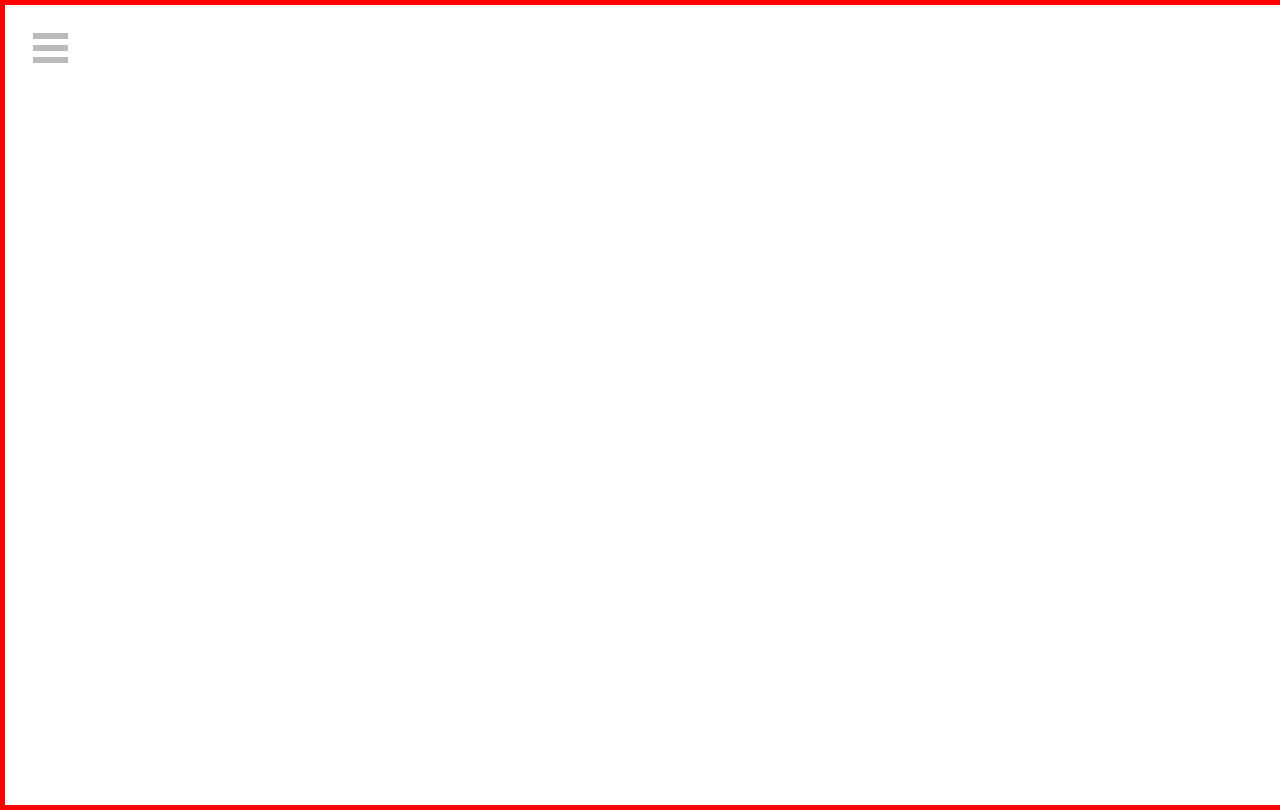
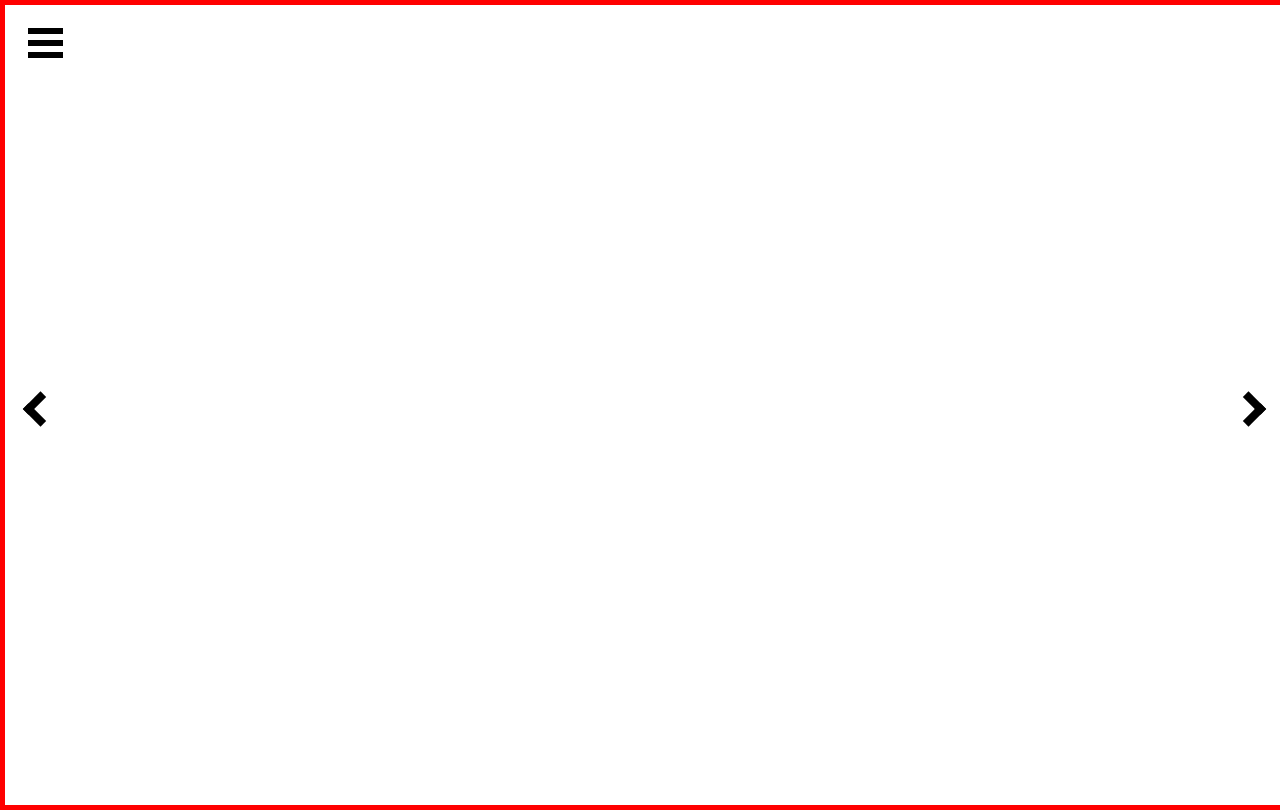
Before and after one commit to Stygain/css-loaders, a React (Create React App) app: page / in a window 1280 px wide. Shown: the top 810 px of the page. Built offline with nearby package versions, Linux system fonts and the light colour scheme.

Commit message:
Played around with a menu, didn't work too well, worked on adding arrows in to control carousel navigation.

```diff
--- a/package.json
+++ b/package.json
@@ -9,6 +9,7 @@
     "@testing-library/user-event": "^7.2.1",
     "react": "^16.12.0",
     "react-dom": "^16.12.0",
+    "react-router-dom": "^5.1.2",
     "react-scripts": "3.3.1"
   },
   "scripts": {
--- a/src/App.js
+++ b/src/App.js
@@ -1,4 +1,7 @@
-import React from 'react';
+/** @jsx jsx */
+import { jsx, css } from '@emotion/core';
+import { useState } from 'react';
+
 import PulseBar1 from './loaders/pulseBar1.js';
 import PulseBar2 from './loaders/pulseBar2.js';
 import PulseBubble1 from './loaders/pulseBubble1.js';
@@ -8,13 +11,27 @@ import Rect1 from './loaders/rect1.js';
 import Rect2 from './loaders/rect2.js';
 import CircleRotate from './loaders/circleRotate.js';
 
+import HamburgerX from './hamburgerX.js';
+import Menu from './menu.js';
+
 
 import Carousel from './carousel.js';
 
 
 function App() {
+  const [clicked, setClicked] = useState(false);//temp set to false
+  const hamburgerStyle = css`
+    position: relative;
+    top: 20px;
+    left: 20px;
+    z-index: 2;
+  `;
   return (
     <div>
+  	  <div css={hamburgerStyle}>
+        <HamburgerX click={clicked} clickhandler={setClicked}/>
+      </div>
+      {/* <Menu click={clicked}/> */}
       <Carousel />
     </div>
   );
--- a/src/carousel.js
+++ b/src/carousel.js
@@ -1,7 +1,5 @@
 /** @jsx jsx */
 import { jsx, css } from '@emotion/core';
-
-import HamburgerX from './hamburgerX.js';
 
 
 function Carousel() {
@@ -12,16 +10,58 @@ function Carousel() {
     left: 0;
     width: 100%;
     height: 100%;
-  `;
-  const hamburgerStyle = css`
-    position: relative;
-    top: 20px;
-    left: 20px;
+    z-index: -1;
+
+    .button-container {
+      ${'' /* border: 1px solid green; */}
+
+      position: absolute;
+      top: 48%;
+      width: 40px;
+      height: 40px;
+
+      cursor: pointer;
+    }
+
+    .button-container.left {
+      left: 10px;
+    }
+
+    .button-container.right {
+      right: 10px;
+    }
+
+    .arrow {
+      width: 25px;
+      height: 8px;
+      background-color: #000;
+    }
+
+    .arrow.top.right {
+      transform: translateY(10px) translateX(7px) rotate(45deg);
+    }
+
+    .arrow.bot.right {
+      transform: translateY(14px) translateX(7px) rotate(-45deg);
+    }
+
+    .arrow.top.left {
+      transform: translateY(10px) translateX(7px) rotate(-45deg);
+    }
+
+    .arrow.bot.left {
+      transform: translateY(14px) translateX(7px) rotate(45deg);
+    }
   `;
   return (
     <div css={styling}>
-  	  <div css={hamburgerStyle}>
-        <HamburgerX />
+      <div className="button-container right">
+        <div className="arrow top right"></div>
+        <div className="arrow bot right"></div>
+      </div>
+      <div className="button-container left">
+        <div className="arrow top left"></div>
+        <div className="arrow bot left"></div>
       </div>
   	</div>
   );
--- a/src/hamburgerX.js
+++ b/src/hamburgerX.js
@@ -1,9 +1,7 @@
 /** @jsx jsx */
 import { jsx, css } from '@emotion/core';
-import { useState } from 'react';
 
-function HamburgerX() {
-  const [clicked, setClicked] = useState(false);
+function HamburgerX(props) {
   const styling = css`
     width: 35px;
     height: 30px;
@@ -20,31 +18,31 @@ function HamburgerX() {
     div {
       width: 35px;
       height: 6px;
-      background-color: #BBB;
+      background-color: #000;
       transition: 0.3s cubic-bezier(.69,-0.36,.32,1.35);
     }
 
     div:nth-child(1).change {
       transform: translateY(12px) scale(1.2) rotate(-135deg);
-      background-color: #BBB;
+      background-color: #000;
     }
     div:nth-child(2).change {
       opacity: 0;
     }
     div:nth-child(3).change {
       transform: translateY(-12px) scale(1.2) rotate(135deg);
-      background-color: #BBB;
+      background-color: #000;
     }
   `;
   return (
     <div css={styling} onClick={
         () => {
-          setClicked(!clicked)
+          props.clickhandler(!props.click)
         }
       }>
-  	  <div className={clicked ? "change" : ""}></div>
-  	  <div className={clicked ? "change" : ""}></div>
-  	  <div className={clicked ? "change" : ""}></div>
+  	  <div className={props.click ? "change" : ""}></div>
+  	  <div className={props.click ? "change" : ""}></div>
+  	  <div className={props.click ? "change" : ""}></div>
   	</div>
   );
 }
--- a/src/index.js
+++ b/src/index.js
@@ -4,19 +4,21 @@ import ReactDOM from 'react-dom';
 import App from './App';
 import * as serviceWorker from './serviceWorker';
 import { jsx, Global, css } from '@emotion/core';
+import { BrowserRouter } from 'react-router-dom';
 
 const globalStyles = css`
   body {
     margin: 0;
     height: 100%;
-    overflow: hidden;
   }
 `;
 
 ReactDOM.render(
   <div>
     <Global styles={globalStyles} />
-    <App />
+    <BrowserRouter>
+      <App />
+    </BrowserRouter>
   </div>, document.getElementById('root'));
 
 // If you want your app to work offline and load faster, you can change
--- /dev/null
+++ b/src/menu.js
@@ -0,0 +1,104 @@
+/** @jsx jsx */
+import { jsx, css } from '@emotion/core';
+import { NavLink } from 'react-router-dom';
+
+function Menu(props) {
+  const styling = css`
+    position: absolute;
+    top: 20px;
+    left: 20px;
+    width: 47px;
+    height: 44px;
+    z-index: 1;
+    opacity: 0%;
+    background-color: #ABABAB;
+    text-align: center;
+    margin: 0;
+
+    transition: border-radius 0.5s ease,
+                width 0.8s ease,
+                height 0.8s ease,
+                top 0.8s ease,
+                left 0.8s ease,
+                transform 1.2s ease,
+                opacity 0.8s ease;
+
+    &.open {
+      top: 0;
+      left: 0;
+      width: 100%;
+      height: 100%;
+      opacity: 100%;
+      transition: border-radius 0.5s ease 0.8s,
+                  width 0.8s ease,
+                  height 0.8s ease,
+                  top 0.8s ease,
+                  left 0.8s ease,
+                  transform 1.2s ease,
+                  opacity 0.8s ease ease 0.5s;
+    }
+  `;
+  const menuItemStyling = css`
+    position: relative;
+    margin: 0 auto;
+    width: 0;
+    height: 0;
+    opacity: 0%;
+    background-color: #EEE;
+
+    transition: border-radius 0.5s ease,
+                width 0.8s ease,
+                height 0.8s ease,
+                margin 0.8s ease,
+                top 0.8s ease,
+                left 0.8s ease,
+                transform 1.2s ease,
+                opacity 0.8s ease;
+
+    &.open {
+      margin-top: 10%;
+      width: 50%;
+      height: 60%;
+      opacity: 100%;
+
+      transition: border-radius 0.5s ease 0.35s,
+                  width 0.8s ease 0.35s,
+                  height 0.8s ease 0.35s,
+                  margin 0.8s ease 0.35s,
+                  top 0.8s ease 0.35s,
+                  left 0.8s ease 0.35s,
+                  transform 1.2s ease 0.35s,
+                  opacity 0.8s ease 0.35s;
+    }
+  `;
+  const navStyling = css`
+    border: 2px solid yellow;
+
+    margin: 0px;
+    padding: 0px;
+    width: 100%;
+    height: 100%;
+    @import url('https://fonts.googleapis.com/css?family=Poppins&display=swap');
+    font-family: 'Poppins', sans-serif;
+  `;
+  return (
+    <div css={styling} className={props.click ? "open" : ""}>
+      <div css={menuItemStyling} className={props.click ? "open" : ""}>
+        <nav css={navStyling}>
+          <div className="linkitem">
+            <NavLink exact to="/">
+              Home
+            </NavLink>
+          </div>
+          <div className="linkitem">
+            <NavLink exact to="/">
+              Other Link
+            </NavLink>
+          </div>
+        </nav>
+      </div>
+  	</div>
+  );
+}
+
+export default Menu;
```
Also changed, not shown: 1 other file (tests, documents, lock files or other folders).
